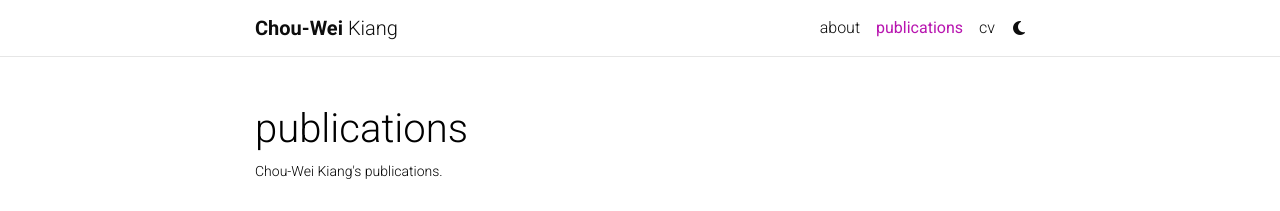
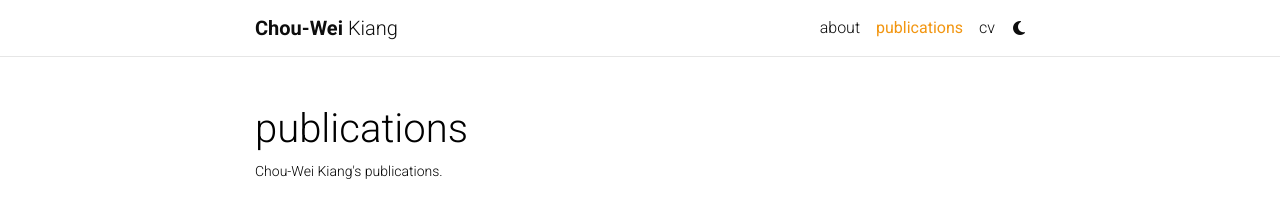
Before and after one commit to billkiang/billkiang.github.io, a Jekyll site: the page built from _pages/publications.md, in a window 1280 px wide. Shown: the top 211 px of the page. Built offline with Jekyll 4.4.1, drawn with Linux system fonts in a browser that asks for light colours; comment, search, counter and statistics services are not loaded; a style sheet for code colours, icons or effects is not loaded; grey boxes are pictures that could not be loaded.

Commit message:
try color

```diff
--- a/_includes/research_interests.html
+++ b/_includes/research_interests.html
@@ -1,5 +1,7 @@
 
           <div class="clearfix">
+
             My main research interest lies in the quantum technology.
             I am also interested in sensing technologies.
+
           </div>
--- a/_sass/_themes.scss
+++ b/_sass/_themes.scss
@@ -7,8 +7,10 @@
   --global-code-bg-color: #{$code-bg-color-light};
   --global-text-color: #{$black-color};
   --global-text-color-light: #{$grey-color};
-  --global-theme-color: #{$purple-color};
-  --global-hover-color: #{$purple-color};
+  // --global-theme-color: #{$purple-color};
+  // --global-hover-color: #{$purple-color};
+  --global-theme-color: #{$orange-color};
+  --global-hover-color: #{$orange-color};
   --global-hover-text-color: #{$white-color};
   --global-footer-bg-color: #{$grey-color-dark};
   --global-footer-text-color: #{$grey-color-light};
```
